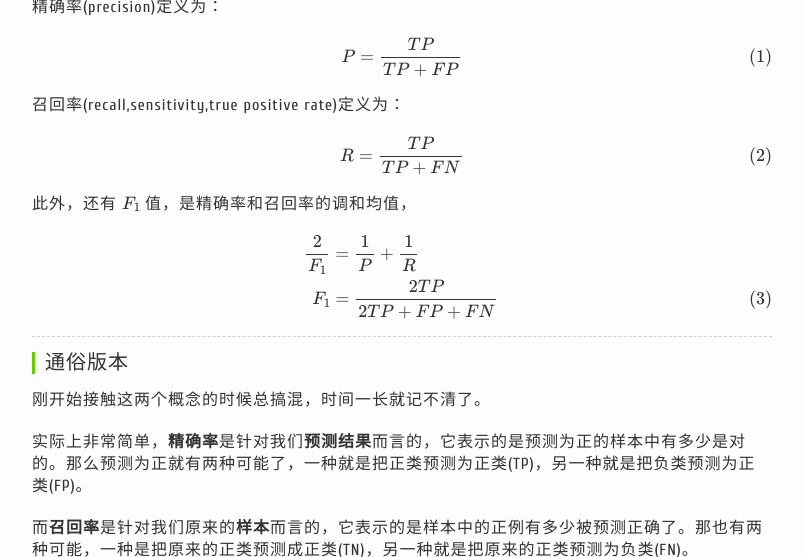
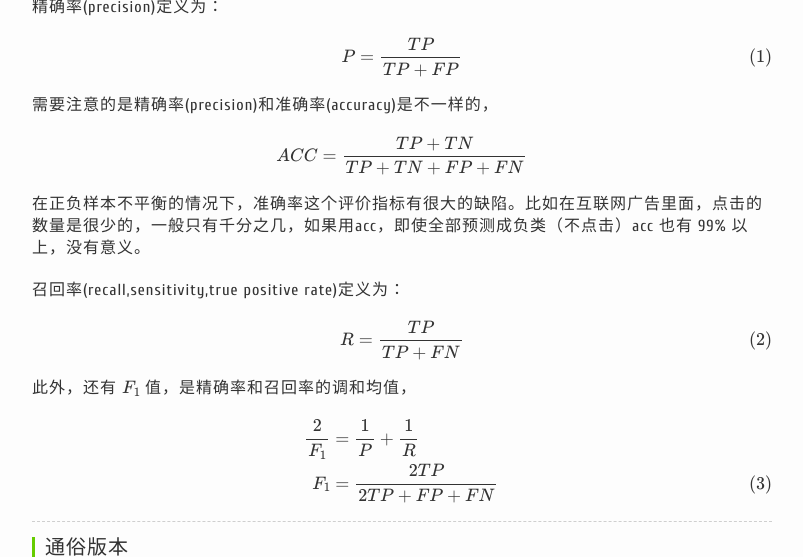
Before and after one commit to charleshm/charleshm.github.io, a Jekyll site: the page built from _posts/2016-03-20-Classification-Model-Performance.md, in a window 1280 px wide and 900 px high, scrolled down 539 px, cut to the strip 164-721 px from the top of the window. Shown: the whole strip, without its empty margins (238-1041 px from the left). Built offline with Jekyll 4.4.1, drawn with Linux system fonts in a browser that asks for light colours; formulas are drawn with MathJax 3; comment, search, counter and statistics services are not loaded; some of the changed text lies outside the part shown.

Commit message:
Data Mining

```diff
--- a/_posts/2016-03-20-Classification-Model-Performance.md
+++ b/_posts/2016-03-20-Classification-Model-Performance.md
@@ -19,6 +19,12 @@ categories: 机器学习
 精确率(precision)定义为：
 
 $$P = \frac{TP}{TP+FP} \tag{1}$$
+
+需要注意的是精确率(precision)和准确率(accuracy)是不一样的，
+
+$$ACC = \frac{TP + TN}{TP+TN+FP+FN}$$
+
+在正负样本不平衡的情况下，准确率这个评价指标有很大的缺陷。比如在互联网广告里面，点击的数量是很少的，一般只有千分之几，如果用acc，即使全部预测成负类（不点击）acc 也有 99% 以上，没有意义。
 
 召回率(recall,sensitivity,true positive rate)定义为：
 
```
Also changed, not shown: other parts of _posts/2016-03-20-Classification-Model-Performance.md (+1 -1 lines).
